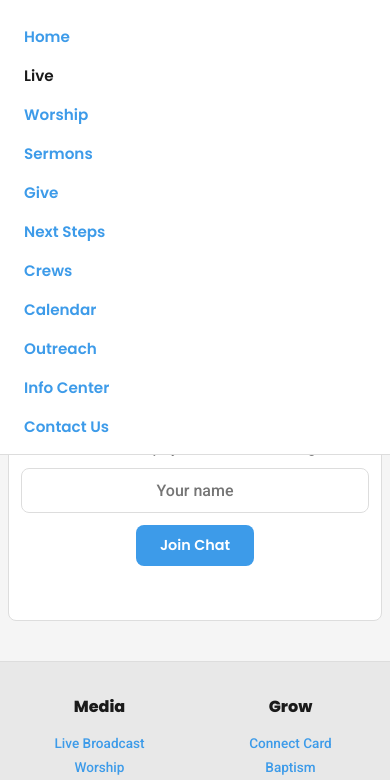
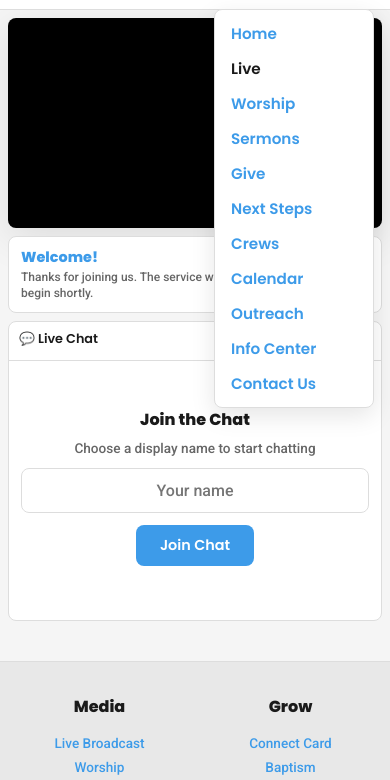
Before and after one commit to notandrewjones/Clawson-tv, a website: page src/index.html in a window 390 px wide. Both pictures are taken after a click on the button "Toggle menu". Shown: the part 58-838 px from the top of the page. Drawn offline with nearby package versions, Linux system fonts and the light colour scheme; a script that the page names is missing.

Commit message:
mobile menu changfes again

```diff
--- a/src/index.html
+++ b/src/index.html
@@ -1540,13 +1540,15 @@
                 flex-direction: column;
                 position: absolute;
                 top: 100%;
-                left: 0;
-                right: 0;
+                right: 16px;
                 background: var(--bg-secondary);
-                border-bottom: 1px solid var(--border-color);
-                padding: 16px 24px;
-                gap: 16px;
+                border: 1px solid var(--border-color);
+                border-radius: 8px;
+                padding: 12px 16px;
+                gap: 12px;
                 align-items: flex-start;
+                box-shadow: 0 8px 24px var(--shadow-color);
+                min-width: 160px;
             }
 
             .mobile-menu-btn {
```
